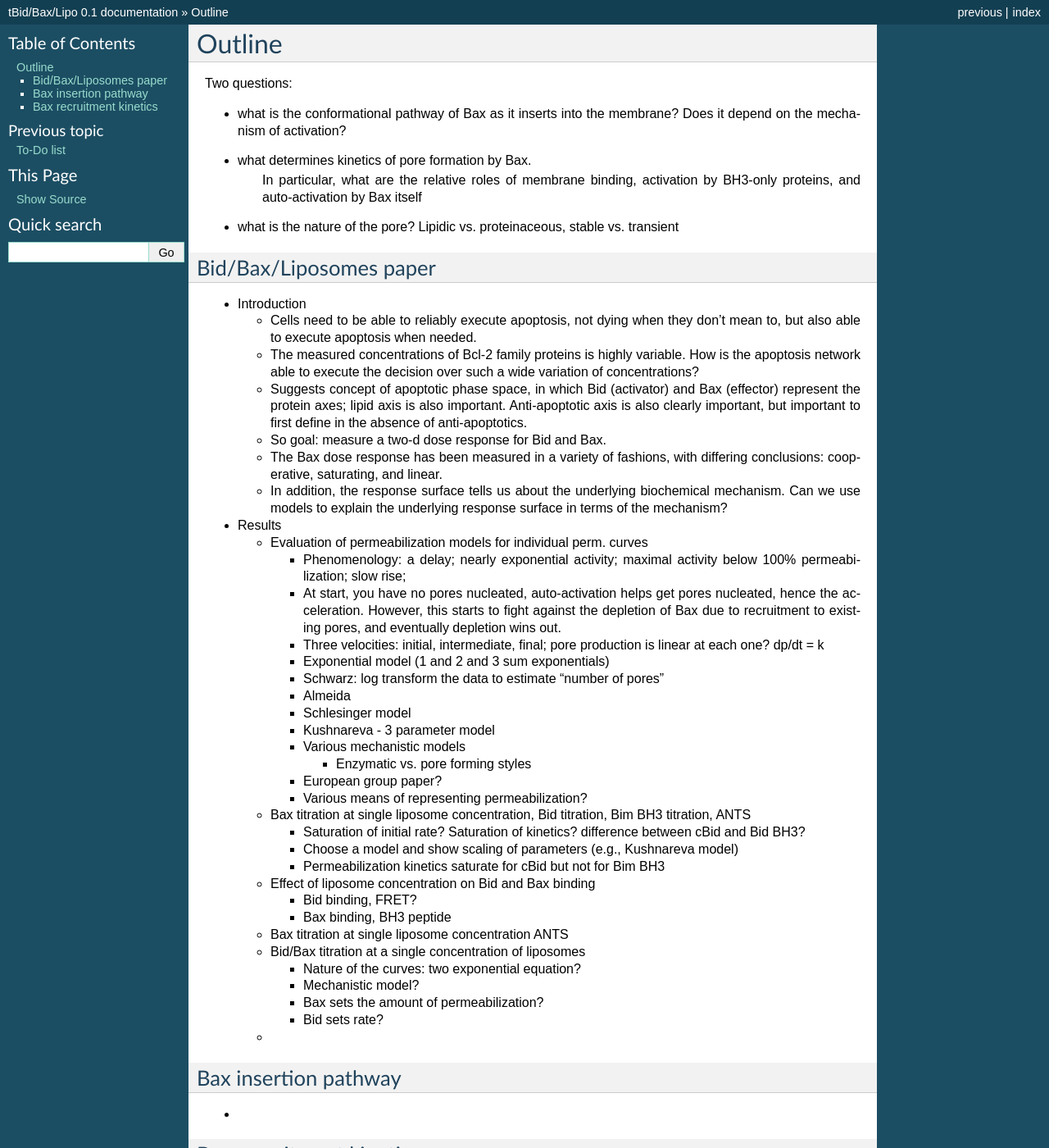
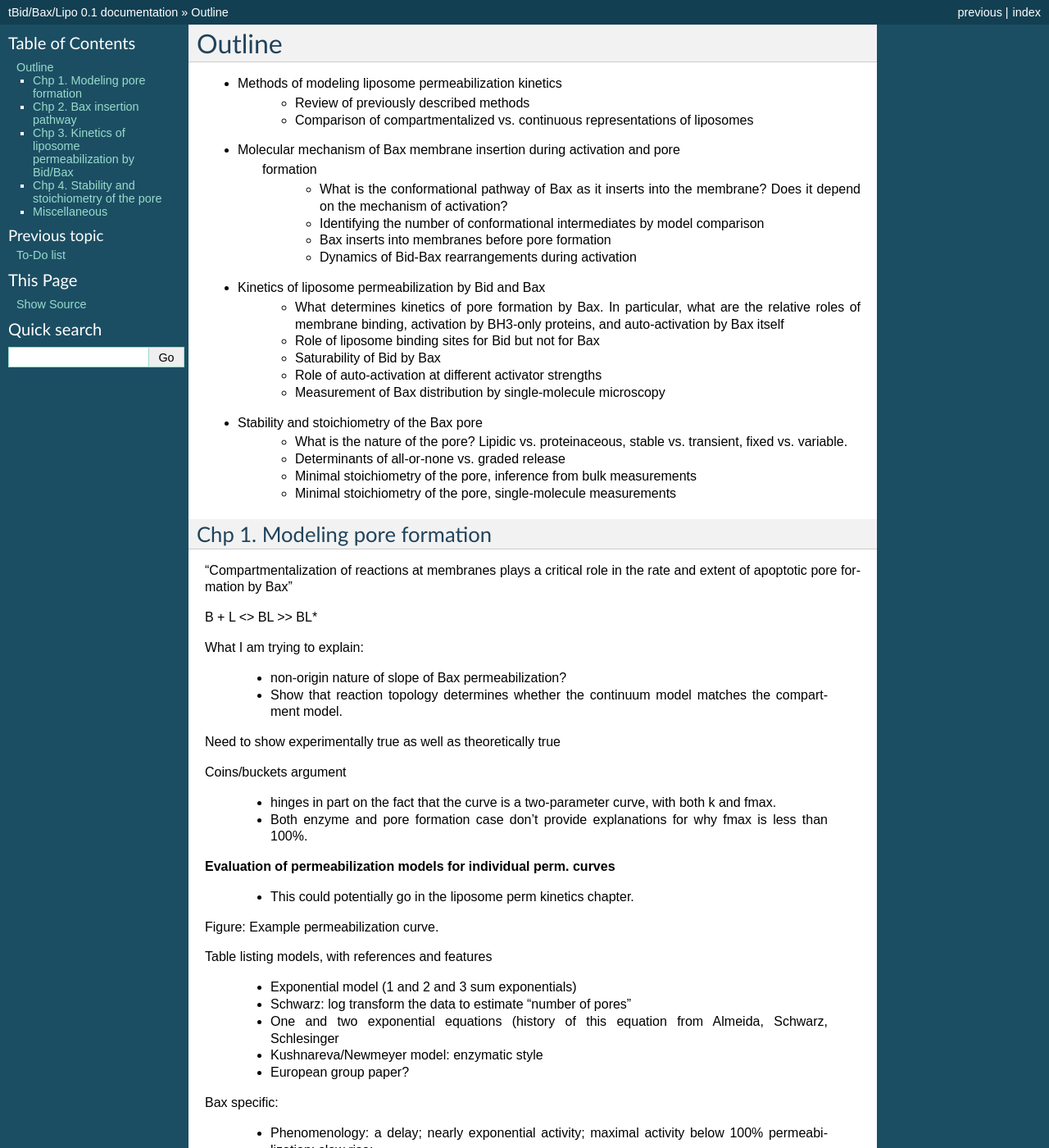
Before and after one commit to johnbachman/tBidBaxLipo, a Sphinx documentation site: the page built from doc/outline.rst, in a window 1280 px wide and 1400 px high. Shown: the whole window at 82% size. Built offline with Sphinx 7.4.7, drawn with Linux system fonts in a browser that asks for light colours; some of the changed text lies outside the part shown.

Commit message:
Revisions to outline

```diff
--- a/doc/outline.rst
+++ b/doc/outline.rst
@@ -1,19 +1,110 @@
 Outline
 =======
 
-Two questions:
+* Methods of modeling liposome permeabilization kinetics
+    - Review of previously described methods
+    - Comparison of compartmentalized vs. continuous representations of
+      liposomes
 
-* what is the conformational pathway of Bax as it inserts into the membrane?
-  Does it depend on the mechanism of activation?
+* Molecular mechanism of Bax membrane insertion during activation and pore
+   formation
+    - What is the conformational pathway of Bax as it inserts into the
+      membrane?  Does it depend on the mechanism of activation?
+    - Identifying the number of conformational intermediates by model comparison
+    - Bax inserts into membranes before pore formation
+    - Dynamics of Bid-Bax rearrangements during activation
 
-* what determines kinetics of pore formation by Bax.
-    In particular, what are the relative roles of membrane binding, activation
-    by BH3-only proteins, and auto-activation by Bax itself
+* Kinetics of liposome permeabilization by Bid and Bax
+    - What determines kinetics of pore formation by Bax.  In particular, what
+      are the relative roles of membrane binding, activation by BH3-only
+      proteins, and auto-activation by Bax itself
+    - Role of liposome binding sites for Bid but not for Bax
+    - Saturability of Bid by Bax
+    - Role of auto-activation at different activator strengths
+    - Measurement of Bax distribution by single-molecule microscopy
 
-* what is the nature of the pore? Lipidic vs. proteinaceous, stable vs. transient
+* Stability and stoichiometry of the Bax pore
+    - What is the nature of the pore? Lipidic vs. proteinaceous, stable vs.
+      transient, fixed vs. variable.
+    - Determinants of all-or-none vs. graded release
+    - Minimal stoichiometry of the pore, inference from bulk measurements
+    - Minimal stoichiometry of the pore, single-molecule measurements
 
-Bid/Bax/Liposomes paper
------------------------
+Chp 1. Modeling pore formation
+------------------------------
+
+"Compartmentalization of reactions at membranes plays a critical role in the
+rate and extent of apoptotic pore formation by Bax"
+
+B + L <> BL >> BL*
+
+What I am trying to explain:
+
+    - non-origin nature of slope of Bax permeabilization?
+
+    - Show that reaction topology determines whether the continuum model
+      matches the compartment model.
+
+Need to show experimentally true as well as theoretically true
+
+Coins/buckets argument
+
+    - hinges in part on the fact that the curve is a two-parameter curve, with
+      both k and fmax.
+
+    - Both enzyme and pore formation case don't provide explanations for why
+      fmax is less than 100%.
+
+**Evaluation of permeabilization models for individual perm. curves**
+
+    - This could potentially go in the liposome perm kinetics chapter.
+
+Figure: Example permeabilization curve.
+
+Table listing models, with references and features
+
+    - Exponential model (1 and 2 and 3 sum exponentials)
+
+    - Schwarz: log transform the data to estimate "number of pores"
+
+    - One and two exponential equations (history of this equation from Almeida,
+      Schwarz, Schlesinger
+
+    - Kushnareva/Newmeyer model: enzymatic style
+
+    - European group paper?
+
+Bax specific:
+
+    - Phenomenology: a delay; nearly exponential activity; maximal activity
+      below 100% permeabilization; slow rise;
+
+    - At start, you have no pores nucleated, auto-activation helps
+      get pores nucleated, hence the acceleration. However, this
+      starts to fight against the depletion of Bax due to recruitment
+      to existing pores, and eventually depletion wins out.
+
+    - Three velocities: initial, intermediate, final; pore production is
+      linear at each one? dp/dt = k
+
+    - Two-phase scaling of the kinetic constant, k
+
+    - Hyperbolic scaling of the Fmax
+
+**Prediction of role of auto-activation**
+
+    - Auto-activation may deplete
+
+**Refute notion that linearity in slope indicates non-saturation and
+non-cooperativity!**
+
+    - Show timescale separation analysis??
+
+Chp 2. Bax insertion pathway
+----------------------------
+
+Chp 3. Kinetics of liposome permeabilization by Bid/Bax
+-------------------------------------------------------
 
 - Introduction
 
@@ -40,40 +131,13 @@
 
 - Results
 
-  - Evaluation of permeabilization models for individual perm. curves
+  - **Pore formation kinetics, and Bax insertion, plateau at high Bax/liposome ratios when Bid is the activator.**
 
-    - Phenomenology: a delay; nearly exponential activity; maximal activity
-      below 100% permeabilization; slow rise;
+    - Satsoura et al. previously described saturation of liposomes by Bax at
+      numbers as low as 20.
 
-    - At start, you have no pores nucleated, auto-activation helps
-      get pores nucleated, hence the acceleration. However, this
-      starts to fight against the depletion of Bax due to recruitment
-      to existing pores, and eventually depletion wins out.
-
-    - Three velocities: initial, intermediate, final; pore production is
-      linear at each one? dp/dt = k
-
-    - Exponential model (1 and 2 and 3 sum exponentials)
-
-    - Schwarz: log transform the data to estimate "number of pores"
-
-    - Almeida
-
-    - Schlesinger model
-
-    - Kushnareva - 3 parameter model
-
-    - Various mechanistic models
-
-      - Enzymatic vs. pore forming styles
-
-    - European group paper?
-
-    - Various means of representing permeabilization?
-
-
-  - Bax titration at single liposome concentration, Bid titration, Bim BH3
-    titration, ANTS
+    - Bax titration at single liposome concentration, Bid titration, Bim BH3
+      titration, ANTS
 
     - Saturation of initial rate? Saturation of kinetics? difference between
       cBid and Bid BH3?
@@ -82,49 +146,118 @@
 
     - Permeabilization kinetics saturate for cBid but not for Bim BH3
 
+    - H1: due to stoichiometric limitation of Bax insertion sites
 
-  - Effect of liposome concentration on Bid and Bax binding
+    - H2: due to saturation of the Bax:liposome complex (Bax
+      encounter sites)
+
+    - H3: due to saturation of the activator cBid.
+
+  - **Liposome concentration affects the rate of Bax insertion, but is not
+    stoichiometrically limiting**
+
+    - Liposome titration experiment shows that the amount of liposomes affects
+      the efficiency of Bax recruitment, as predicted by simple model; it
+      affects the forward rate of Bax insertion, and maybe also the equilibrium
+      amount, harder to say, but this could be due to the Bax off-rate.
+
+    - Bax competition experiment shows that H1 and H2 are not true--addition of
+      Bax in a Bim BH3 activation scenario does not limit the rate or extent
+      of Bax insertion.
+
+  - **Bax saturation is due to the saturation of the activator Bid.**
+
+    - *In Bax insertion assay with Bax titration, adding more Bid increases
+      critical concentration of Bax inhibition*
+
+  - **Effect of liposome concentration on Bid and Bax binding**
 
     - Bid binding, FRET?
 
     - Bax binding, BH3 peptide
 
+  - **Bid binding to membranes saturates at low stoichiometries**
 
-  - Bax titration at single liposome concentration ANTS
+    - Bid-membrane FRET experiments show competitive binding, however
+      the results are not well-fit by single-site competitive binding!
+      Linear, rather than hyperbolic competition curve
+
+    - *Bid-membrane gel filtration*
+
+    - *Bid-647 membrane FCS to estimate fraction bound*
+
+    - *Bid488-mito binding by fluorescence*
+
+  - **The extent of liposomes permeabilized is determined exclusively by
+    the Bax/liposome ratio, not by the amount of activator.**
+
+    - *Result from Bid titration*
+
+    - *Result from Bax-NBD insertion curves that show that there is no late
+      linear phase, as would be expected with product inhibition.*
+
+    - This rules out the possiblity that Bid inhibits Bax at high concentration
+      by occupying its BH3 groove.
+
+  - **Incomplete permeabilization is due to ???**
+
+    - Due to exponential nature of pore formation (i.e., read only first event)
+
+    - Due to progressive, irreversible depletion of the Bax and hence a
+      slowdown in rate
+
+    - Due to transient binding of the activated Bax to the soluble Bax that
+      effectively competes it away.
+
+  - **Role of auto-activation**
+
+    - From model: relevance of auto-activation is dependent on the baseline
+      insertion activity: if baseline probability of insertion is low, then
+      auto-activation plays a relatively larger role, but it's role is local.
+      On the other hand, if baseline activation is higher, it plays a minimal
+      role.
+
+    - and in Bax-limited regimes, auto-activation can actually decrease the
+      overall extent of permeabilization(?)
+
+    - Indeed, if there is a Bax-hole, the auto-activation activity of Bax may
+      actually limit the overall capability.
+
+    - To test the Bax-hole: do a liposome assay, come to steady-state, then
+      add more Bax; if the fractional permeabilization you get is less then
+      what you would have gotten at the start, then you have a Bax hole.
+      Do this with varying levels of starter Bax.
+
+Chp 4. Stability and stoichiometry of the pore
+----------------------------------------------
+
+  - **All-or-none pore formation and stable insertion by Bax is dependent on
+    the presence of activator.**
+
+    - *Activation of Bax by heat does not produce substantial amounts of
+      inserted Bax.*
+
+    - *Activation of Bax by heat leads to graded release(?)* Tried this
+      experiment before, need to repeat due to complete failure.
+
+    - *Activation of Bax by heat leads to*
+
+  - **Stoichiometry of the pore**
+
+    - *Can it be estimated from the amount of permeabilization achieved
+      at low Bax/lipo ratios* (when auto-activation would be presumed to be
+      minimal?). Idea would be to operate in a regime where the probability of
+      being inserted would be high, and relatively independent of the amount of
+      Bax already on the liposome (e.g., a high BH3 or Bid situation). In
+      this regime the effect of the exponential nature of permeabilization
+      would also have a minimal effect, because the probability of getting
+      "more than one pore" per liposome would be small.
 
 
-  - Bid/Bax titration at a single concentration of liposomes
-
-    - Nature of the curves: two exponential equation?
-
-    - Mechanistic model?
-
-    - Bax sets the amount of permeabilization?
-
-    - Bid sets rate?
-
-  -
-
-Bax insertion pathway
----------------------
-
-*
-
-Bax recruitment kinetics
-------------------------
-
-* Satsoura et al. previously described saturation of liposomes by Bax at
-  numbers as low as 20. Surpri
+Miscellaneous
+-------------
 
 Motivation: to understand mechanistic basis of Bax pore formation kinetics.
-
-1. Experimental system, data, phenomenological model
-
-- One and two exponential equations (history of this equation from Schwarz, Schlesinger, Newmeyer)
-
-- Two-phase scaling of the kinetic constant, k
-
-- Hyperbolic scaling of the Fmax
 
 - *** Identifiability of the parameters?***
 
```
Also changed, not shown: other parts of doc/outline.rst (+2 -4 lines).
